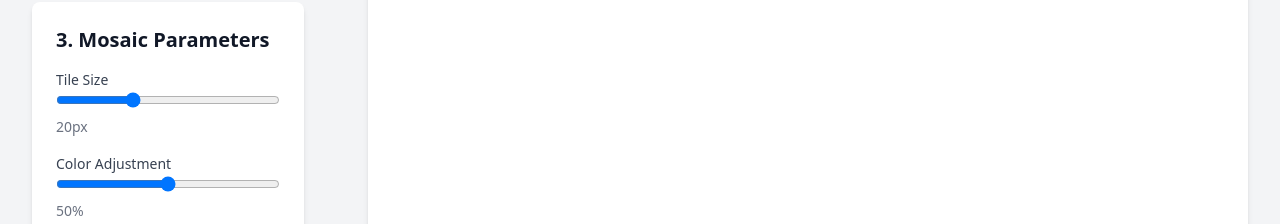
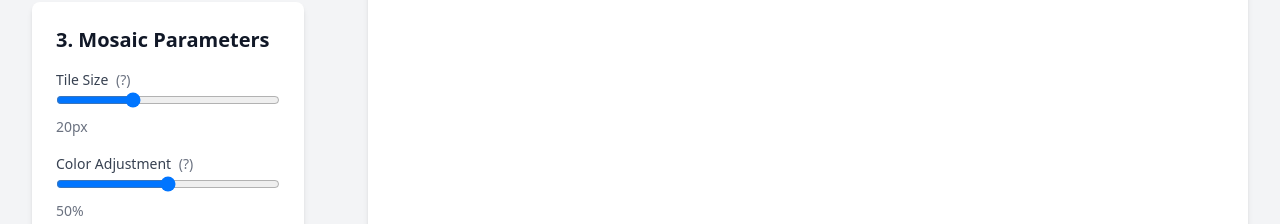
Before and after one commit to ocinpp/mosaic-generator, a Nuxt app: page / in a window 1280 px wide. Shown: the part 454-678 px from the top of the page. Built offline with nearby package versions, Linux system fonts and the light colour scheme.

Commit message:
Add tooltip and fix text color

```diff
--- a/pages/index.vue
+++ b/pages/index.vue
@@ -87,8 +87,14 @@
                 <label
                   for="tileSize"
                   class="block text-sm font-medium text-gray-700 dark:text-gray-300"
-                  >Tile Size</label
                 >
+                  Tile Size
+                  <span
+                    class="ml-1 text-gray-500 dark:text-gray-400 cursor-help"
+                    title="Determines the size of each mosaic tile. Smaller values create more detailed mosaics but take longer to generate."
+                    >(?)</span
+                  >
+                </label>
                 <input
                   type="range"
                   id="tileSize"
@@ -105,8 +111,14 @@
                 <label
                   for="colorAdjustment"
                   class="block text-sm font-medium text-gray-700 dark:text-gray-300"
-                  >Color Adjustment</label
                 >
+                  Color Adjustment
+                  <span
+                    class="ml-1 text-gray-500 dark:text-gray-400 cursor-help"
+                    title="Controls the balance between the original image colors and the mosaic tile colors. Higher values result in a mosaic that's closer to the original image colors."
+                    >(?)</span
+                  >
+                </label>
                 <input
                   type="range"
                   id="colorAdjustment"
@@ -481,4 +493,7 @@ const downloadMosaic = () => {
   border-color: #4a5568;
   border-top-color: #63b3ed;
 }
+.dark {
+  @apply bg-gray-900 text-white;
+}
 </style>
```
